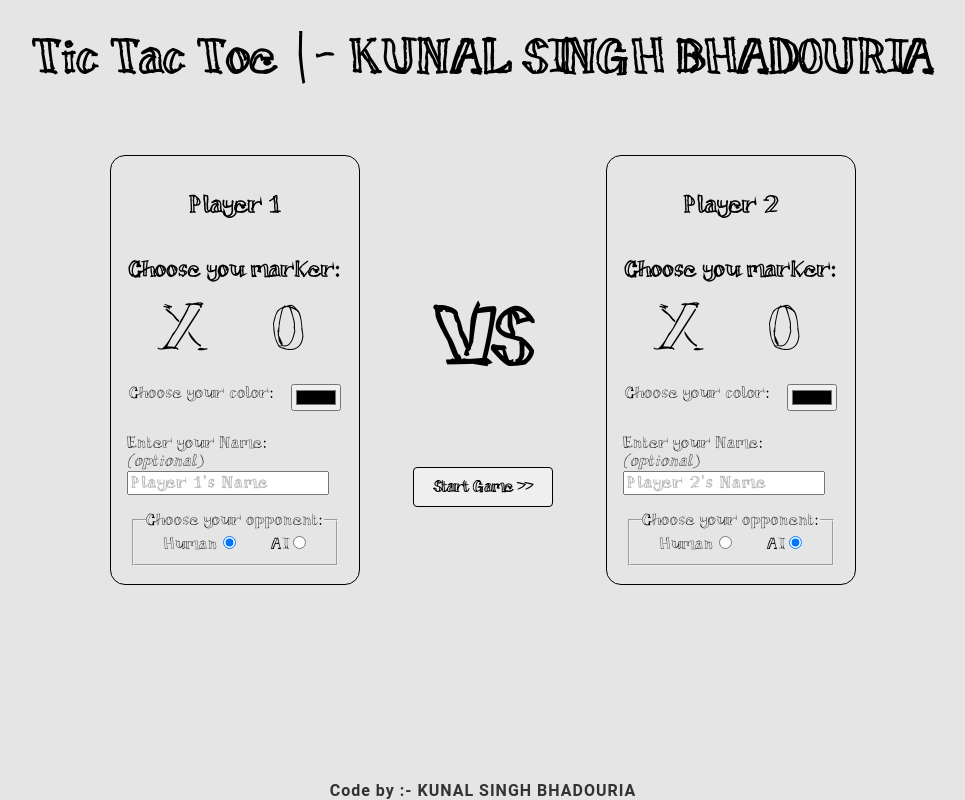
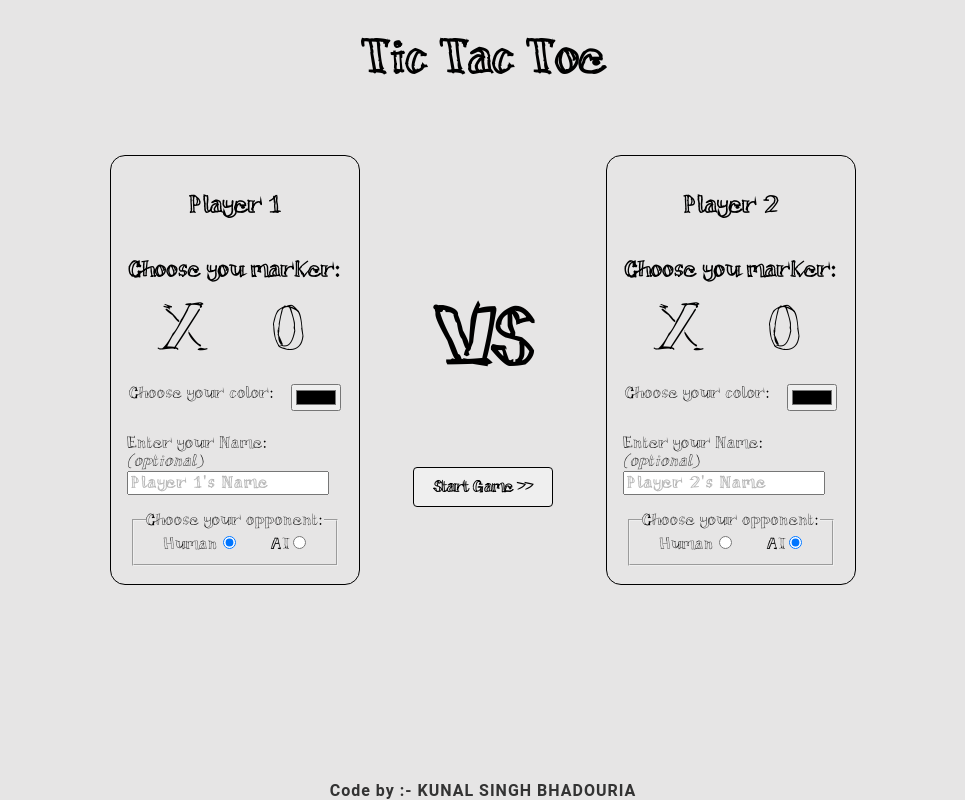
Before and after one commit to BHADOURIAKUNALSINGH/PRODIGY_WD_03, a plain HTML site: page index.html in a window 1280 px wide. Shown: the whole page, without its empty margins (157-1122 px from the left). Drawn offline with Linux system fonts and the light colour scheme; a script that the page names is missing.

Commit message:
Update index.html

```diff
--- a/index.html
+++ b/index.html
@@ -3,7 +3,7 @@
 <head>
     <meta charset="UTF-8">
     <meta name="viewport" content="width=device-width, initial-scale=1.0">
-    <title>Tic Tac Toe</title>
+    <title>Tic Tac Toe |- KUNAL SINGH BHADOURIA</title>
     <link rel="icon" href="./img/icon.svg" type="image/png">
     <link rel="stylesheet" href="./css/normalize.css">
     <link rel="stylesheet" href="./css/style.css">
@@ -11,7 +11,7 @@
 </head>
 <body>
     <div class="container">
-        <h1>Tic Tac Toe |- KUNAL SINGH BHADOURIA</h1>
+        <h1>Tic Tac Toe</h1>
             <div class="result"></div>
             <div class="reset-container">
                 <button class="reset">Reset ↻</button>
```
